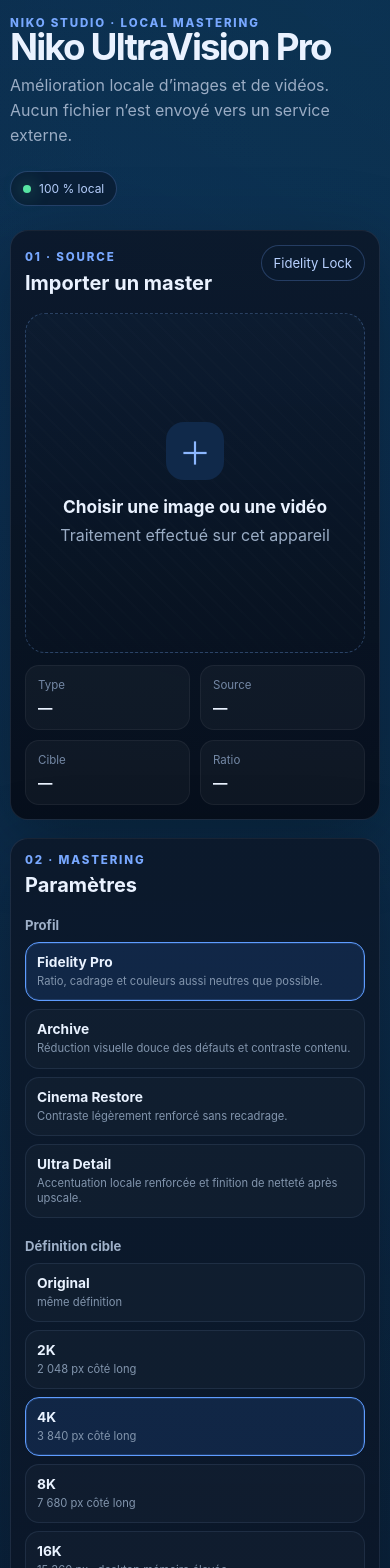
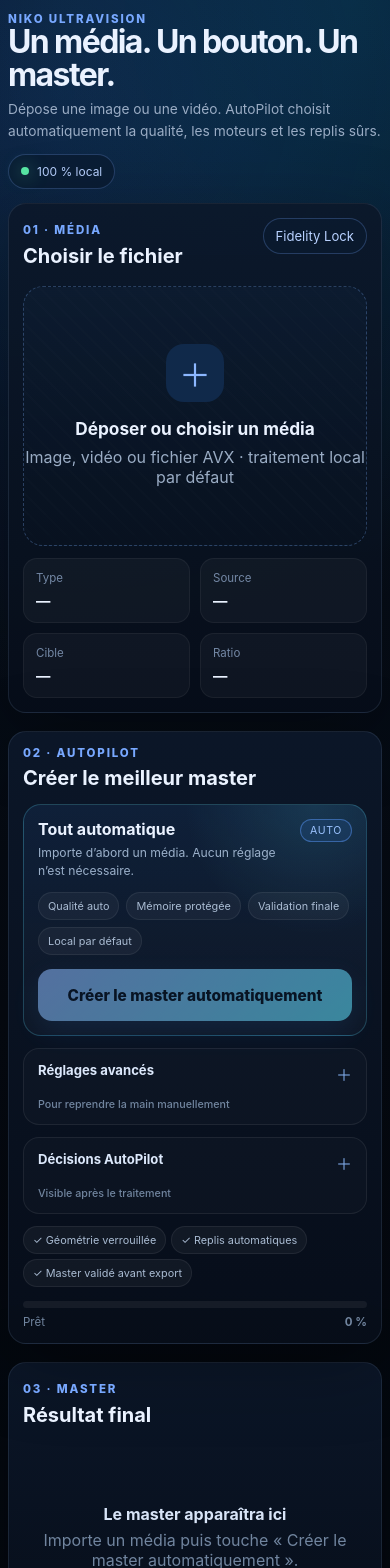
Before and after one commit to Nikoju1977/Niko-Ultravision, a React (Vite) app: page / in a window 390 px wide. Shown: the top 1568 px of the page. Built offline with nearby package versions, Linux system fonts and the light colour scheme.

Commit message:
Simplify UltraVision around one-click AutoPilot
* feat(ui): simplify UltraVision around one-click AutoPilot mastering

* feat(ui): add compact AutoPilot-first responsive layout

```diff
--- a/src/App.tsx
+++ b/src/App.tsx
@@ -1350,12 +1350,12 @@
     <main className="app-shell">
       <header className="topbar">
         <div>
-          <div className="eyebrow">NIKO STUDIO · LOCAL MASTERING</div>
-          <h1>Niko UltraVision Pro</h1>
+          <div className="eyebrow">NIKO ULTRAVISION</div>
+          <h1>Un média. Un bouton. Un master.</h1>
           <p className="subtitle">
             {mistralCloudActive
-              ? "Traitement vidéo local + analyse sémantique optionnelle de 4 keyframes par Mistral Vision."
-              : "Amélioration locale d’images et de vidéos. Aucun fichier n’est envoyé vers un service externe."}
+              ? "AutoPilot choisit le traitement ; Mistral Vision reste optionnel pour la vidéo."
+              : "Dépose une image ou une vidéo. AutoPilot choisit automatiquement la qualité, les moteurs et les replis sûrs."}
           </p>
         </div>
         <div className="privacy-badge"><span /> {mistralCloudActive ? "Local + Mistral Vision" : "100 % local"}</div>
@@ -1365,8 +1365,8 @@
         <article className="panel source-panel">
           <div className="panel-title-row">
             <div>
-              <span className="kicker">01 · SOURCE</span>
-              <h2>Importer un master</h2>
+              <span className="kicker">01 · MÉDIA</span>
+              <h2>Choisir le fichier</h2>
             </div>
             <span className="lock">Fidelity Lock</span>
           </div>
@@ -1387,8 +1387,8 @@
             ) : (
               <div className="dropzone-empty">
                 <div className="upload-glyph">＋</div>
-                <strong>Choisir une image ou une vidéo</strong>
-                <span>Traitement effectué sur cet appareil</span>
+                <strong>Déposer ou choisir un média</strong>
+                <span>Image, vidéo ou fichier AVX · traitement local par défaut</span>
               </div>
             )}
           </label>
@@ -1402,8 +1402,60 @@
         </article>
 
         <aside className="panel controls-panel">
-          <span className="kicker">02 · MASTERING</span>
-          <h2>Paramètres</h2>
+          <span className="kicker">02 · AUTOPILOT</span>
+          <h2>Créer le meilleur master</h2>
+
+          <div className="autopilot-card">
+            <div className="autopilot-head">
+              <div>
+                <strong>Tout automatique</strong>
+                <span>
+                  {file
+                    ? `${mode === "image" ? "Image" : "Vidéo"} prête · AutoPilot choisira cible, qualité, moteur et replis.`
+                    : "Importe d’abord un média. Aucun réglage n’est nécessaire."}
+                </span>
+              </div>
+              <span className="badge ok">AUTO</span>
+            </div>
+
+            <div className="auto-chips">
+              <span>Qualité auto</span>
+              <span>Mémoire protégée</span>
+              <span>Validation finale</span>
+              <span>Local par défaut</span>
+            </div>
+
+            <button
+              className="run-button primary-master"
+              type="button"
+              onClick={() =>
+                mode === "image"
+                  ? void runStudio()
+                  : void runVideoAuto()
+              }
+              disabled={!file || busy || auraBusy}
+            >
+              {busy
+                ? `${status} · ${Math.round(progress * 100)} %`
+                : mode === "image"
+                  ? "Créer le master automatiquement"
+                  : "Créer la vidéo automatiquement"}
+            </button>
+
+            {file && (
+              <p className="auto-caption">
+                La géométrie reste verrouillée. Si une IA échoue ou dépasse le budget mémoire,
+                UltraVision passe automatiquement au moteur sûr suivant.
+              </p>
+            )}
+          </div>
+
+          <details className="expert-panel">
+            <summary>
+              <span>Réglages avancés</span>
+              <small>Pour reprendre la main manuellement</small>
+            </summary>
+            <div className="expert-panel-body">
 
           <div className="control-block">
             <label>Profil</label>
@@ -2018,11 +2070,31 @@
             </div>
           )}
 
-          <div className="agent-box">
+            <button
+              className="secondary-button expert-run"
+              type="button"
+              onClick={() => void runEnhancement()}
+              disabled={!file || busy || auraBusy}
+            >
+              Lancer avec ces réglages
+            </button>
+            </div>
+          </details>
+
+          <details className="audit-details">
+            <summary>
+              <span>Décisions AutoPilot</span>
+              <small>
+                {agentDecisions.length > 0
+                  ? `${agentDecisions.length} décision(s) enregistrée(s)`
+                  : "Visible après le traitement"}
+              </small>
+            </summary>
+            <div className="agent-box compact">
               <div className="agent-head">
                 <div>
-                <strong>AutoPilot agents Image + Vidéo</strong>
-                <span>Chaîne autonome : superviseur, vision, qualité, mémoire, moteurs IA, Evidence Gate, Recovery et validation du master final.</span>
+                  <strong>Journal des agents</strong>
+                  <span>Superviseur, qualité, mémoire, moteurs, Recovery et validation.</span>
                 </div>
                 <span className="badge ok">ACTIF</span>
               </div>
@@ -2037,13 +2109,15 @@
                   ))}
                 </div>
               ) : (
-              <p className="model-note">Les agents analyseront automatiquement le média au lancement du master.</p>
-            )}
-          </div>
-
-          <div className="fidelity-card">
-            <strong>Géométrie verrouillée</strong>
-            <span>Pas de crop automatique. Pas d’étirement. Le ratio source est recalculé mathématiquement à chaque cible.</span>
+                <p className="model-note">Les décisions apparaîtront ici une fois le master lancé.</p>
+              )}
+            </div>
+          </details>
+
+          <div className="safety-line">
+            <span>✓ Géométrie verrouillée</span>
+            <span>✓ Replis automatiques</span>
+            <span>✓ Master validé avant export</span>
           </div>
 
           {imageAssessment && !imageAssessment.supported && (
@@ -2054,37 +2128,6 @@
             <div className="warning-card">
               Cette cible représente {megapixels(predicted).toFixed(1)} MP. Le traitement est autorisé, mais restera exigeant pour la mémoire locale.
             </div>
-          )}
-
-          {mode === "image" && (
-            <button
-              className="run-button studio-button"
-              type="button"
-              onClick={() => void runStudio()}
-              disabled={!file || busy || auraBusy}
-            >
-              {busy ? "Traitement en cours…" : "MASTER AUTO v3 · tout automatique"}
-            </button>
-          )}
-
-          {mode === "image" ? (
-            <button
-              className="run-button"
-              type="button"
-              onClick={() => void runEnhancement()}
-              disabled={!file || busy}
-            >
-              {busy ? "Traitement en cours…" : "Mode Expert · lancer les réglages courants"}
-            </button>
-          ) : (
-            <button
-              className="run-button studio-button"
-              type="button"
-              onClick={() => void runVideoAuto()}
-              disabled={!file || busy || auraBusy}
-            >
-              {busy ? "Traitement en cours…" : "MASTER AUTO v3 · vidéo automatique"}
-            </button>
           )}
 
           {(busy || auraBusy) && (
@@ -2112,8 +2155,8 @@
       <section className="panel result-panel">
         <div className="panel-title-row">
           <div>
-            <span className="kicker">03 · RESULTAT</span>
-            <h2>Master exportable</h2>
+            <span className="kicker">03 · MASTER</span>
+            <h2>Résultat final</h2>
           </div>
           {output && <button className="secondary-button" type="button" onClick={downloadOutput}>Télécharger</button>}
         </div>
@@ -2125,8 +2168,30 @@
             </div>
             <div className="result-copy">
               <div className="success-mark">✓</div>
-              <h3>Master terminé</h3>
+              <h3>Master prêt</h3>
               <p>{output.note}</p>
+
+              <div className="result-summary">
+                <div>
+                  <span>Résolution</span>
+                  <strong>{formatDimensions(output.size)}</strong>
+                </div>
+                <div>
+                  <span>Taille</span>
+                  <strong>{(output.blob.size / 1024 / 1024).toFixed(1)} Mo</strong>
+                </div>
+                <div>
+                  <span>Traitement</span>
+                  <strong>{output.engineUsed === "ai" ? "IA locale" : "Local sécurisé"}</strong>
+                </div>
+              </div>
+
+              <details className="result-details">
+                <summary>
+                  <span>Détails techniques</span>
+                  <small>Scores, moteurs et journal complet</small>
+                </summary>
+                <div className="result-details-body">
               {output.studio && output.studio.candidates.length > 0 && (
                 <div className="studio-table-wrap">
                   <table className="studio-table">
@@ -2240,21 +2305,32 @@
                 )}
               </dl>
                 </div>
+              </details>
+            </div>
           </div>
         ) : (
           <div className="empty-result">
-            <strong>Aucun master créé</strong>
-            <span>Importe un fichier, choisis une cible puis lance le traitement.</span>
+            <strong>Le master apparaîtra ici</strong>
+            <span>Importe un média puis touche « Créer le master automatiquement ».</span>
           </div>
         )}
       </section>
 
       {mode === "image" && file && output && (
+        <details className="quality-details">
+          <summary>
+            <span>Comparer avant / après</span>
+            <small>Ouvrir le Quality Lab</small>
+          </summary>
           <ComparisonPanel source={file} output={output.blob} />
-      )}
-
-      <section className="truth-panel">
-        <h2>Ce que fait réellement cette version</h2>
+        </details>
+      )}
+
+      <details className="truth-panel">
+        <summary>
+          <span>À propos du traitement</span>
+          <small>Transparence technique et limites</small>
+        </summary>
         <p>
           Deux moteurs, deux comportements distincts. Le moteur <strong>Canvas</strong> rééchantillonne sans jamais fabriquer
           de détail : c’est de l’agrandissement honnête. Le moteur <strong>IA locale</strong> exécute un vrai modèle de
@@ -2285,9 +2361,9 @@
           tel. Le 32K a été retiré : aucun navigateur actuel n’alloue un
           canvas de cette surface. Le 16K n’est proposé que si la dimension maximale mesurée sur cet appareil le permet.
         </p>
-      </section>
-
-      <footer>UltraVision Pro · moteurs locaux Canvas + ONNX Runtime Web · aucune dépendance Higgsfield</footer>
+      </details>
+
+      <footer>UltraVision Pro · AutoPilot local · Canvas + ONNX Runtime Web</footer>
     </main>
   );
 }
--- a/src/styles.css
+++ b/src/styles.css
@@ -23,7 +23,7 @@
 button:disabled { cursor: not-allowed; opacity: .55; }
 
 .app-shell {
-  width: min(1440px, calc(100% - 32px));
+  width: min(1240px, calc(100% - 32px));
   margin: 0 auto;
   padding: 28px 0 40px;
 }
@@ -91,7 +91,7 @@
   position: relative;
   display: grid;
   place-items: center;
-  min-height: 470px;
+  min-height: 360px;
   margin-top: 18px;
   overflow: hidden;
   border: 1px dashed rgba(112, 160, 230, .32);
@@ -973,3 +973,294 @@
 .studio-table th { color: #71859f; font-weight: 600; }
 .studio-table tr.winner td { color: #58e7a5; font-weight: 700; }
 .studio-reason { font-size: .72rem; color: #8a9bb3; margin: 4px 0 0; }
+
+
+/* --- Interface simplifiée · AutoPilot first --- */
+.controls-panel > h2 {
+  margin-bottom: 14px;
+}
+
+.autopilot-card {
+  padding: 16px;
+  border-radius: 18px;
+  border: 1px solid rgba(94, 226, 255, .22);
+  background:
+    radial-gradient(circle at 85% 0%, rgba(94,226,255,.12), transparent 35%),
+    linear-gradient(180deg, rgba(35, 83, 145, .18), rgba(255,255,255,.025));
+}
+
+.autopilot-head {
+  display: flex;
+  align-items: flex-start;
+  justify-content: space-between;
+  gap: 12px;
+}
+
+.autopilot-head > div {
+  display: grid;
+  gap: 5px;
+}
+
+.autopilot-head strong {
+  font-size: 1rem;
+}
+
+.autopilot-head span:not(.badge) {
+  color: #9bb0ca;
+  font-size: .76rem;
+  line-height: 1.45;
+}
+
+.auto-chips {
+  display: flex;
+  flex-wrap: wrap;
+  gap: 7px;
+  margin-top: 13px;
+}
+
+.auto-chips span,
+.safety-line span {
+  padding: 6px 9px;
+  border-radius: 999px;
+  background: rgba(255,255,255,.045);
+  border: 1px solid rgba(255,255,255,.065);
+  color: #a9bbd2;
+  font-size: .68rem;
+}
+
+.primary-master {
+  margin-top: 14px;
+  padding: 16px;
+  font-size: .96rem;
+}
+
+.auto-caption {
+  margin: 10px 2px 0;
+  color: #7389a5;
+  font-size: .7rem;
+  line-height: 1.45;
+}
+
+.expert-panel,
+.audit-details,
+.result-details,
+.quality-details,
+.truth-panel {
+  border: 1px solid rgba(255,255,255,.07);
+  border-radius: 16px;
+  background: rgba(255,255,255,.018);
+}
+
+.expert-panel,
+.audit-details {
+  margin-top: 12px;
+}
+
+.expert-panel > summary,
+.audit-details > summary,
+.result-details > summary,
+.quality-details > summary,
+.truth-panel > summary {
+  list-style: none;
+  cursor: pointer;
+  padding: 13px 14px;
+  display: flex;
+  align-items: center;
+  justify-content: space-between;
+  gap: 12px;
+  color: #dce8fb;
+  font-weight: 750;
+  font-size: .82rem;
+}
+
+.expert-panel > summary::-webkit-details-marker,
+.audit-details > summary::-webkit-details-marker,
+.result-details > summary::-webkit-details-marker,
+.quality-details > summary::-webkit-details-marker,
+.truth-panel > summary::-webkit-details-marker {
+  display: none;
+}
+
+.expert-panel > summary::after,
+.audit-details > summary::after,
+.result-details > summary::after,
+.quality-details > summary::after,
+.truth-panel > summary::after {
+  content: "＋";
+  color: #7ea8e5;
+  font-size: 1rem;
+  margin-left: auto;
+}
+
+.expert-panel[open] > summary::after,
+.audit-details[open] > summary::after,
+.result-details[open] > summary::after,
+.quality-details[open] > summary::after,
+.truth-panel[open] > summary::after {
+  content: "−";
+}
+
+.expert-panel > summary small,
+.audit-details > summary small,
+.result-details > summary small,
+.quality-details > summary small,
+.truth-panel > summary small {
+  margin-left: auto;
+  color: #71859f;
+  font-weight: 500;
+  font-size: .67rem;
+}
+
+.expert-panel-body {
+  padding: 0 12px 14px;
+  border-top: 1px solid rgba(255,255,255,.055);
+}
+
+.expert-panel-body .control-block:first-child {
+  margin-top: 14px;
+}
+
+.expert-run {
+  width: 100%;
+  margin-top: 16px;
+  padding: 12px 14px;
+}
+
+.audit-details .agent-box {
+  margin: 0 12px 12px;
+}
+
+.agent-box.compact {
+  padding: 12px;
+}
+
+.safety-line {
+  margin-top: 12px;
+  display: flex;
+  flex-wrap: wrap;
+  gap: 7px;
+}
+
+.result-summary {
+  margin-top: 16px;
+  display: grid;
+  grid-template-columns: repeat(3, minmax(0, 1fr));
+  gap: 8px;
+}
+
+.result-summary > div {
+  padding: 11px;
+  border-radius: 12px;
+  background: rgba(255,255,255,.03);
+  border: 1px solid rgba(255,255,255,.055);
+}
+
+.result-summary span,
+.result-summary strong {
+  display: block;
+}
+
+.result-summary span {
+  color: #71859f;
+  font-size: .66rem;
+  margin-bottom: 4px;
+}
+
+.result-summary strong {
+  font-size: .84rem;
+}
+
+.result-details {
+  margin-top: 12px;
+}
+
+.result-details-body {
+  padding: 0 12px 12px;
+  border-top: 1px solid rgba(255,255,255,.055);
+}
+
+.quality-details {
+  margin-top: 18px;
+}
+
+.quality-details > .compare-panel {
+  margin-top: 0;
+  border: 0;
+  border-top: 1px solid rgba(255,255,255,.055);
+  border-radius: 0 0 16px 16px;
+  box-shadow: none;
+}
+
+.truth-panel {
+  margin-top: 18px;
+  padding: 0;
+}
+
+.truth-panel p {
+  padding: 0 18px 18px;
+  margin: 0;
+}
+
+@media (max-width: 620px) {
+  .app-shell {
+    width: min(100% - 16px, 1240px);
+    padding-top: 12px;
+  }
+
+  .topbar {
+    margin-bottom: 14px;
+    gap: 12px;
+  }
+
+  h1 {
+    font-size: 2rem;
+    line-height: 1.02;
+  }
+
+  .subtitle {
+    font-size: .86rem;
+  }
+
+  .dropzone {
+    min-height: 260px;
+  }
+
+  .metrics {
+    grid-template-columns: 1fr 1fr;
+  }
+
+  .autopilot-card {
+    padding: 14px;
+  }
+
+  .primary-master {
+    min-height: 52px;
+  }
+
+  .expert-panel > summary,
+  .audit-details > summary,
+  .result-details > summary,
+  .quality-details > summary,
+  .truth-panel > summary {
+    align-items: flex-start;
+    flex-wrap: wrap;
+  }
+
+  .expert-panel > summary small,
+  .audit-details > summary small,
+  .result-details > summary small,
+  .quality-details > summary small,
+  .truth-panel > summary small {
+    order: 3;
+    width: 100%;
+    margin-left: 0;
+  }
+
+  .result-summary {
+    grid-template-columns: 1fr;
+  }
+
+  .safety-line {
+    gap: 5px;
+  }
+}
```
Lines whose indentation alone changed are shown as unchanged.
